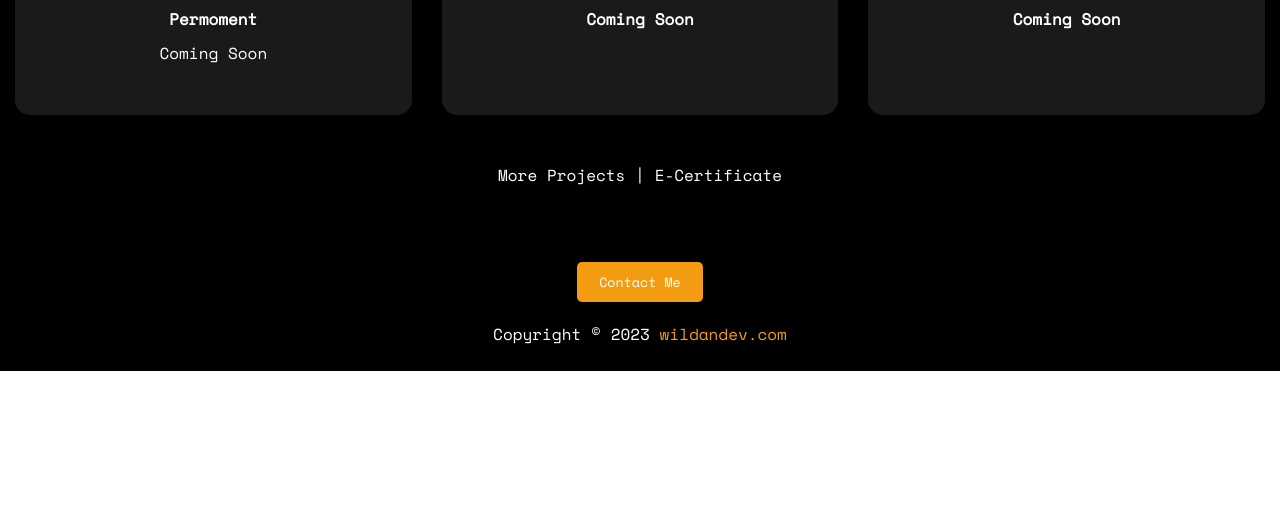
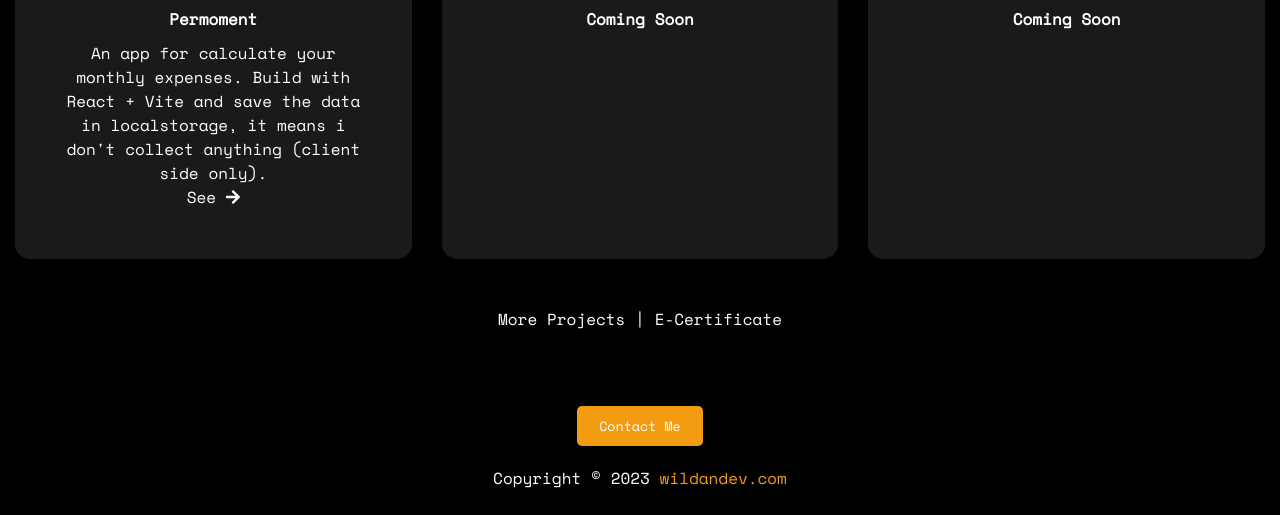
Before and after one commit to gufronnakaaw/personal-website, a plain HTML site: page index.html in a window 1280 px wide. Shown: the part 2766-3281 px from the top of the page. Before the commit the page ends 3137 px from the top, so only its background shows below. Drawn offline with nearby package versions, Linux system fonts and the light colour scheme.

Commit message:
update: new personal project

```diff
--- a/index.html
+++ b/index.html
@@ -202,11 +202,13 @@
 
                         <div class="project-info">
                             <h4><b>Permoment</b></h4>
-                            <p>Coming Soon</p>
-                            <!-- <a href="https://permoment.wildandev.com" target="_blank">
+                            <p>An app for calculate your monthly expenses. Build with React + Vite and save the
+                                data in localstorage, it means i don't collect anything (client side only).
+                            </p>
+                            <a href="https://permoment.wildandev.com" target="_blank">
                                 See
                                 <i class="fa fa-arrow-right" aria-hidden="true"></i>
-                            </a> -->
+                            </a>
                         </div>
                     </div>
                 </div>
```
Also changed, not shown: img/permoment.png.
